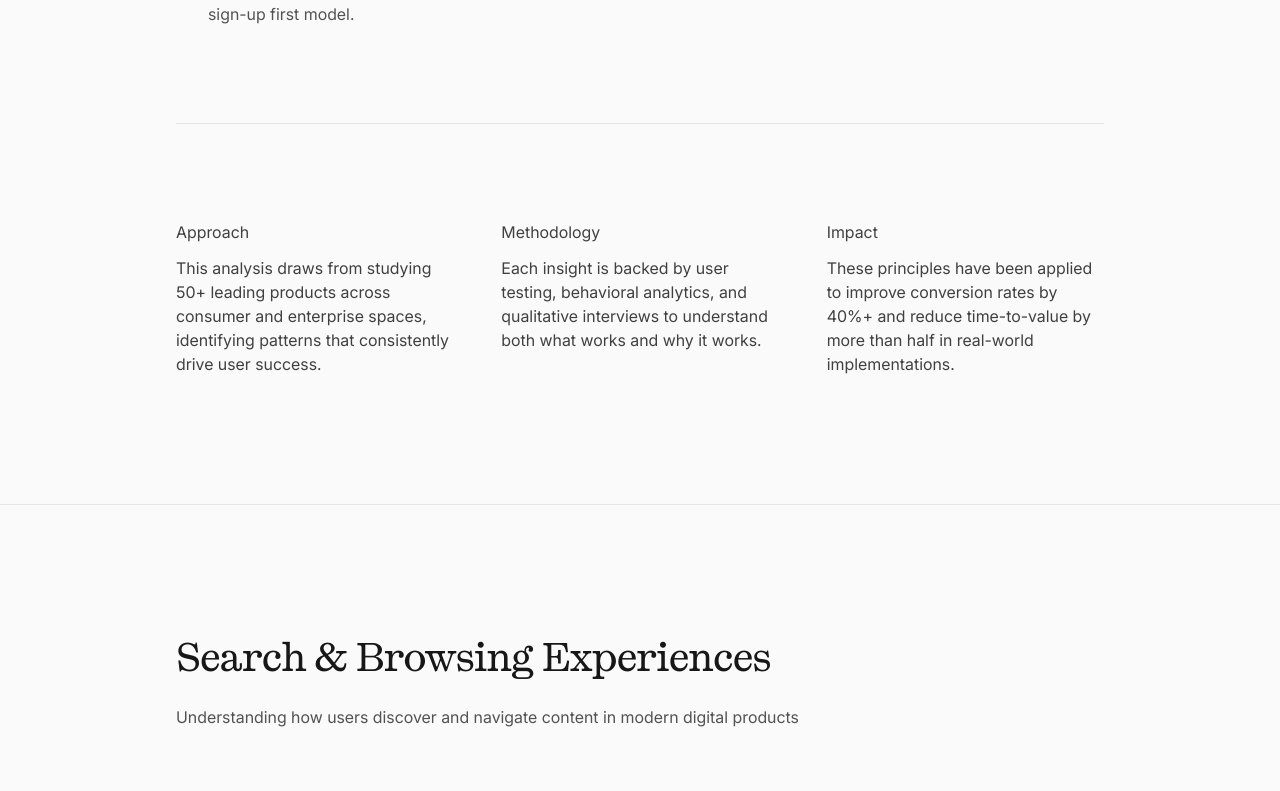
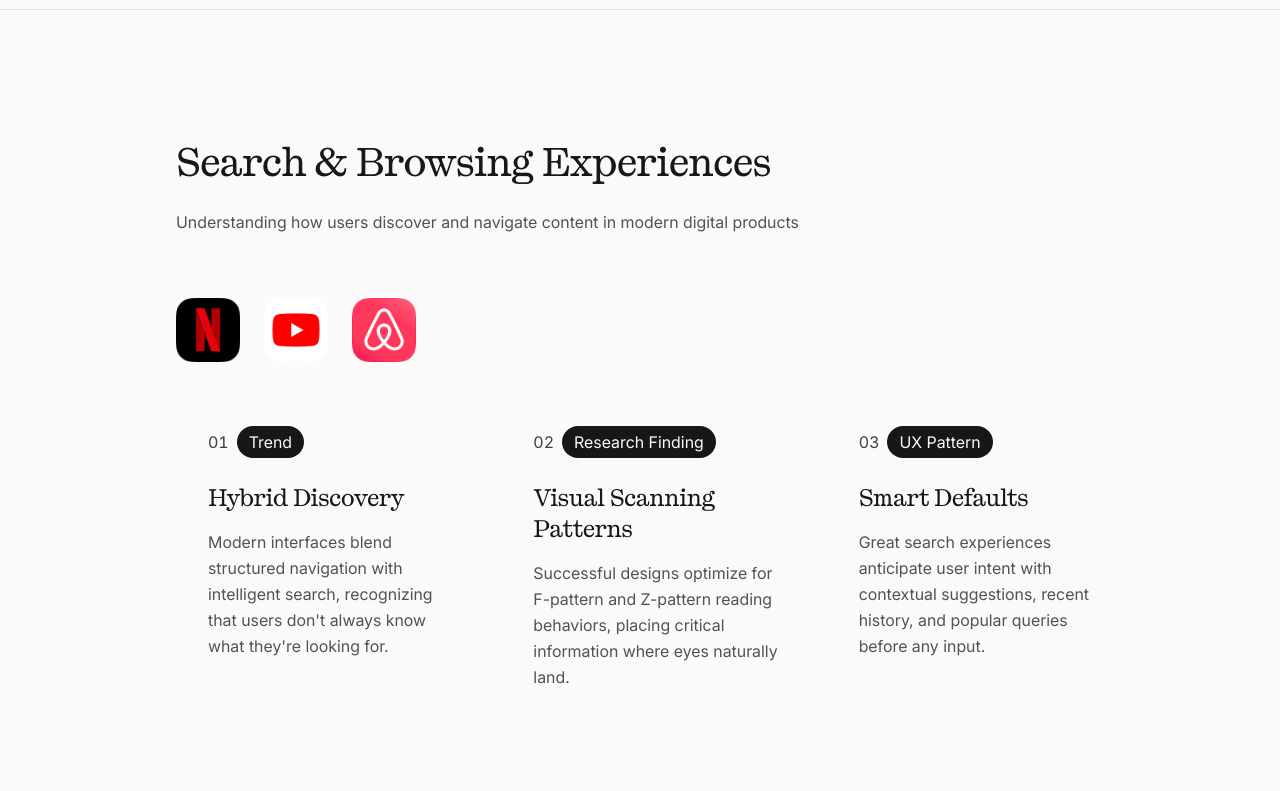
Before and after one commit to vector-y/productsense, a Next.js app: page / in a window 1280 px wide. Shown: the part 1348-2139 px from the top of the page. Built offline with nearby package versions, Linux system fonts and the light colour scheme.

Commit message:
Simplify

```diff
--- a/app/components/AnalysisSection.tsx
+++ b/app/components/AnalysisSection.tsx
@@ -55,7 +55,7 @@
 				)}
 
 				{/* Insights Grid */}
-				<div className="grid grid-cols-1 lg:grid-cols-2 gap-8 lg:gap-12">
+				<div className="grid grid-cols-1 lg:grid-cols-3 gap-8 lg:gap-12">
 					{insights.map((insight, index) => (
 						<InsightCard
 							key={index}
@@ -66,35 +66,6 @@
 						/>
 					))}
 				</div>
-
-				{/* Additional Context Section */}
-				<div className="mt-16 lg:mt-24 pt-16 lg:pt-24 border-t border-neutral-200">
-					<div className="grid grid-cols-1 lg:grid-cols-3 gap-12">
-						<div>
-							<div className="text-neutral-700 mb-3">Approach</div>
-							<p className="text-neutral-700">
-								This analysis draws from studying 50+ leading products across consumer and enterprise spaces,
-								identifying patterns that consistently drive user success.
-							</p>
-						</div>
-
-						<div>
-							<div className="text-neutral-700 mb-3">Methodology</div>
-							<p className="text-neutral-700">
-								Each insight is backed by user testing, behavioral analytics, and qualitative interviews
-								to understand both what works and why it works.
-							</p>
-						</div>
-
-						<div>
-							<div className="text-neutral-700 mb-3">Impact</div>
-							<p className="text-neutral-700">
-								These principles have been applied to improve conversion rates by 40%+ and reduce
-								time-to-value by more than half in real-world implementations.
-							</p>
-						</div>
-					</div>
-				</div>
 			</div>
 		</section>
 	);
```
